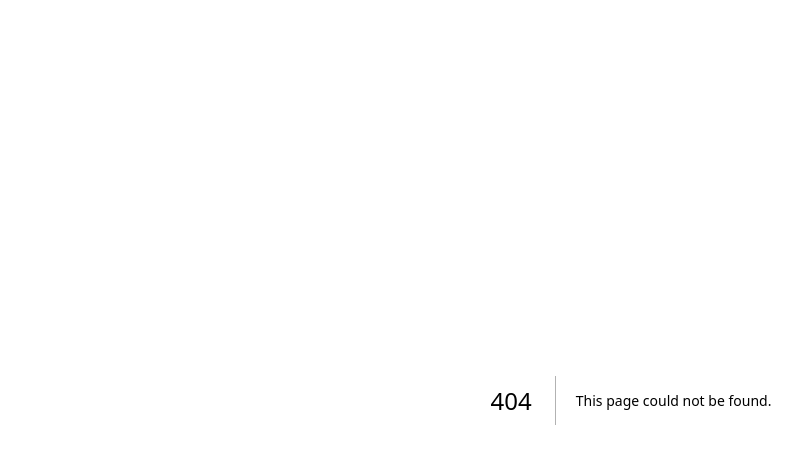
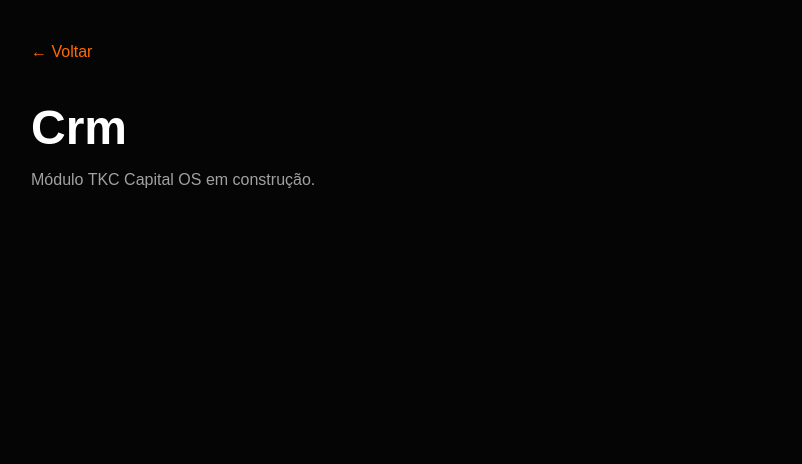
Before and after one commit to tkccapitalos-prog/TKC-Capital-OS, a Next.js app: page /crm in a window 1280 px wide. Before the commit this address had no page. Shown: the top 464 px of the page, without its empty margins (9-811 px from the left). Built offline with nearby package versions, Linux system fonts and the light colour scheme.

Commit message:
Add module routes and navigation

```diff
--- /dev/null
+++ b/app/construcao/page.tsx
@@ -0,0 +1,11 @@
+export default function Page() {
+  return (
+    <main className="min-h-screen bg-[#050505] p-10 text-white">
+      <a href="/" className="text-orange-500">← Voltar</a>
+      <h1 className="mt-10 text-5xl font-bold capitalize">construcao</h1>
+      <p className="mt-4 text-neutral-400">
+        Módulo TKC Capital OS em construção.
+      </p>
+    </main>
+  );
+}
--- /dev/null
+++ b/app/crm/page.tsx
@@ -0,0 +1,11 @@
+export default function Page() {
+  return (
+    <main className="min-h-screen bg-[#050505] p-10 text-white">
+      <a href="/" className="text-orange-500">← Voltar</a>
+      <h1 className="mt-10 text-5xl font-bold capitalize">crm</h1>
+      <p className="mt-4 text-neutral-400">
+        Módulo TKC Capital OS em construção.
+      </p>
+    </main>
+  );
+}
--- /dev/null
+++ b/app/dashboard/page.tsx
@@ -0,0 +1,11 @@
+export default function Page() {
+  return (
+    <main className="min-h-screen bg-[#050505] p-10 text-white">
+      <a href="/" className="text-orange-500">← Voltar</a>
+      <h1 className="mt-10 text-5xl font-bold capitalize">dashboard</h1>
+      <p className="mt-4 text-neutral-400">
+        Módulo TKC Capital OS em construção.
+      </p>
+    </main>
+  );
+}
--- /dev/null
+++ b/app/documentos/page.tsx
@@ -0,0 +1,11 @@
+export default function Page() {
+  return (
+    <main className="min-h-screen bg-[#050505] p-10 text-white">
+      <a href="/" className="text-orange-500">← Voltar</a>
+      <h1 className="mt-10 text-5xl font-bold capitalize">documentos</h1>
+      <p className="mt-4 text-neutral-400">
+        Módulo TKC Capital OS em construção.
+      </p>
+    </main>
+  );
+}
--- /dev/null
+++ b/app/financas/page.tsx
@@ -0,0 +1,11 @@
+export default function Page() {
+  return (
+    <main className="min-h-screen bg-[#050505] p-10 text-white">
+      <a href="/" className="text-orange-500">← Voltar</a>
+      <h1 className="mt-10 text-5xl font-bold capitalize">financas</h1>
+      <p className="mt-4 text-neutral-400">
+        Módulo TKC Capital OS em construção.
+      </p>
+    </main>
+  );
+}
--- /dev/null
+++ b/app/hotel/page.tsx
@@ -0,0 +1,11 @@
+export default function Page() {
+  return (
+    <main className="min-h-screen bg-[#050505] p-10 text-white">
+      <a href="/" className="text-orange-500">← Voltar</a>
+      <h1 className="mt-10 text-5xl font-bold capitalize">hotel</h1>
+      <p className="mt-4 text-neutral-400">
+        Módulo TKC Capital OS em construção.
+      </p>
+    </main>
+  );
+}
--- /dev/null
+++ b/app/ia/page.tsx
@@ -0,0 +1,11 @@
+export default function Page() {
+  return (
+    <main className="min-h-screen bg-[#050505] p-10 text-white">
+      <a href="/" className="text-orange-500">← Voltar</a>
+      <h1 className="mt-10 text-5xl font-bold capitalize">ia</h1>
+      <p className="mt-4 text-neutral-400">
+        Módulo TKC Capital OS em construção.
+      </p>
+    </main>
+  );
+}
--- a/app/page.tsx
+++ b/app/page.tsx
@@ -25,10 +25,19 @@
           </div>
 
           <nav className="space-y-3 text-sm text-neutral-300">
-            {["Dashboard", "IA Executiva", "Hotel", "Construção", "Finanças", "CRM", "Documentos", "Configurações"].map((item) => (
-              <div key={item} className="rounded-xl px-4 py-3 hover:bg-white/10">
+            {[
+              ["Dashboard", "/dashboard"],
+              ["IA Executiva", "/ia"],
+              ["Hotel", "/hotel"],
+              ["Construção", "/construcao"],
+              ["Finanças", "/financas"],
+              ["CRM", "/crm"],
+              ["Documentos", "/documentos"],
+              ["Configurações", "/dashboard"]
+            ].map(([item, href]) => (
+              <a key={item} href={href} className="block rounded-xl px-4 py-3 hover:bg-white/10">
                 {item}
-              </div>
+              </a>
             ))}
           </nav>
         </aside>
@@ -74,9 +83,9 @@
               </p>
 
               <div className="mt-8 flex flex-wrap gap-4">
-                <button className="rounded-full bg-orange-500 px-6 py-3 font-semibold text-black">
+                <a href="/dashboard" className="rounded-full bg-orange-500 px-6 py-3 font-semibold text-black">
                   Abrir Dashboard
-                </button>
+                </a>
                 <button className="rounded-full border border-white/15 px-6 py-3">
                   Ver Roadmap
                 </button>
```
